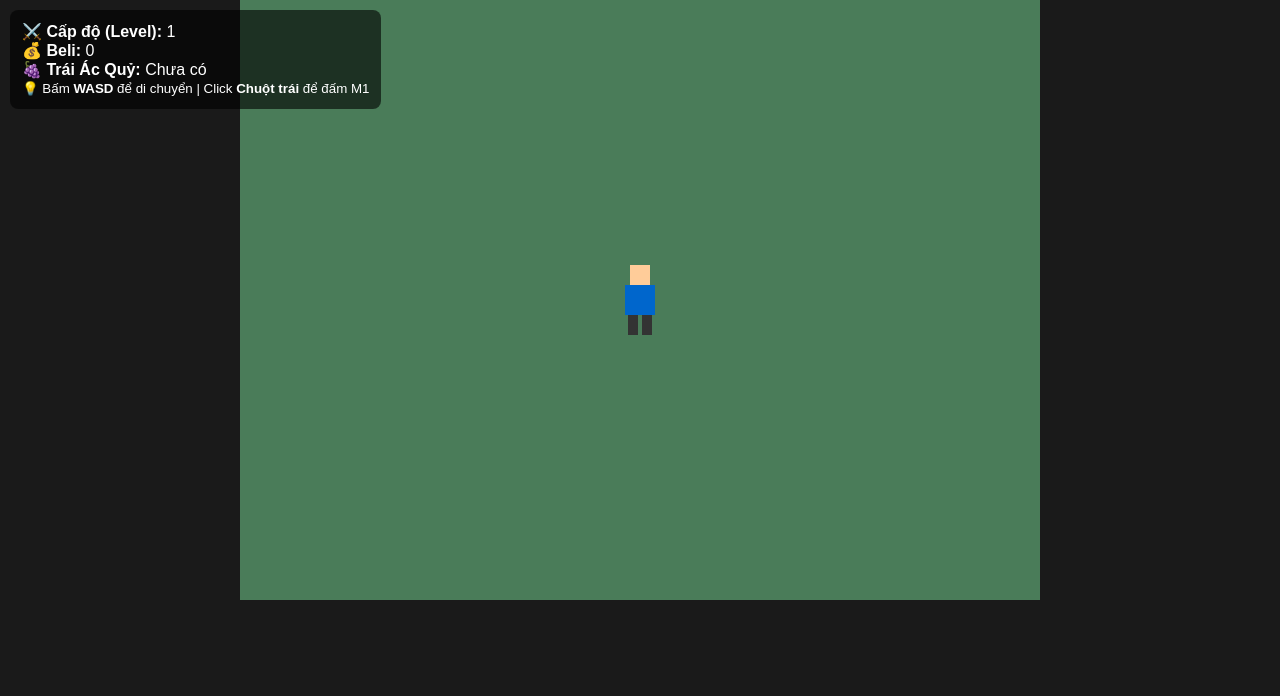
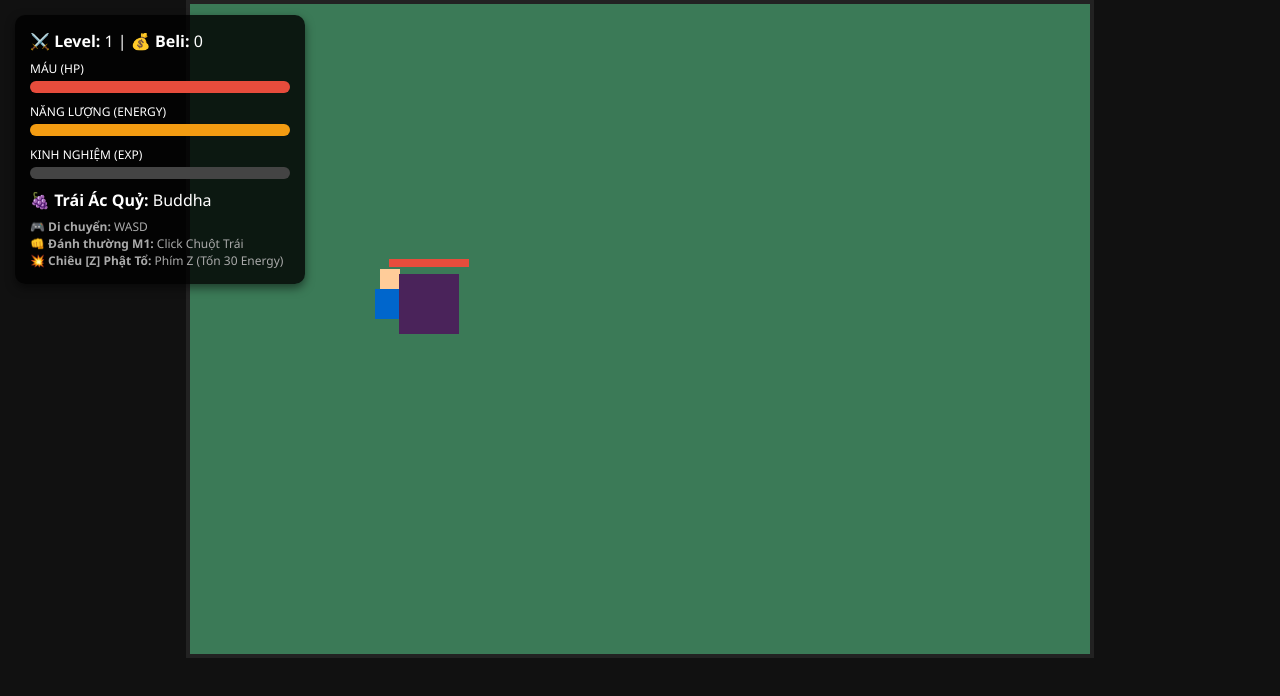
Before and after one commit to billyvippro-hub/pirate-journey, a website: page index.html in a window 1280 px wide. Drawn offline with Linux system fonts and the light colour scheme; no server answers.

Commit message:
Update index.html

```diff
--- a/index.html
+++ b/index.html
@@ -2,147 +2,239 @@
 <html lang="vi">
 <head>
     <meta charset="UTF-8">
-    <title>Blox Fruits Web Edition - R15 Avatar</title>
+    <title>Blox Fruits Web - Advanced R15 Edition</title>
     <style>
-        body {
-            margin: 0;
-            overflow: hidden;
-            background-color: #1a1a1a;
-            font-family: Arial, sans-serif;
+        body { margin: 0; overflow: hidden; background: #111; font-family: 'Segoe UI', sans-serif; }
+        #canvas { display: block; margin: 0 auto; background: #3b7a57; border: 4px solid #222; }
+        #ui {
+            position: absolute; top: 15px; left: 15px; color: white;
+            background: rgba(0,0,0,0.8); padding: 15px; border-radius: 10px; width: 260px;
+            box-shadow: 0 4px 10px rgba(0,0,0,0.5);
         }
-        #gameCanvas {
-            background: #4a7c59; /* Thảm cỏ đảo khởi đầu */
-            display: block;
-            margin: 0 auto;
-        }
-        #uiOverlay {
-            position: absolute;
-            top: 10px;
-            left: 10px;
-            color: white;
-            background: rgba(0, 0, 0, 0.6);
-            padding: 12px;
-            border-radius: 8px;
-            font-size: 16px;
-        }
+        .bar-bg { width: 100%; background: #444; height: 12px; border-radius: 6px; margin: 4px 0 10px; overflow: hidden; }
+        .bar-fill { height: 100%; transition: width 0.1s; }
+        #hpBar { background: #e74c3c; width: 100%; }
+        #energyBar { background: #f39c12; width: 100%; }
+        #expBar { background: #2ecc71; width: 0%; }
+        .controls { font-size: 12px; color: #aaa; margin-top: 8px; line-height: 1.4; }
     </style>
 </head>
 <body>
 
-    <!-- Khung UI hiển thị thông số nhân vật -->
-    <div id="uiOverlay">
-        <div>⚔️ <b>Cấp độ (Level):</b> <span id="lvlText">1</span></div>
-        <div>💰 <b>Beli:</b> <span id="beliText">0</span></div>
-        <div>🍇 <b>Trái Ác Quỷ:</b> <span id="fruitText">Chưa có</span></div>
-        <small>💡 Bấm <b>WASD</b> để di chuyển | Click <b>Chuột trái</b> để đấm M1</small>
+    <div id="ui">
+        <div>⚔️ <b>Level:</b> <span id="lvl">1</span> | 💰 <b>Beli:</b> <span id="beli">0</span></div>
+
+        <div style="margin-top: 8px; font-size: 12px;">MÁU (HP)</div>
+        <div class="bar-bg"><div id="hpBar" class="bar-fill"></div></div>
+
+        <div style="font-size: 12px;">NĂNG LƯỢNG (ENERGY)</div>
+        <div class="bar-bg"><div id="energyBar" class="bar-fill"></div></div>
+
+        <div style="font-size: 12px;">KINH NGHIỆM (EXP)</div>
+        <div class="bar-bg"><div id="expBar" class="bar-fill"></div></div>
+
+        <div>🍇 <b>Trái Ác Quỷ:</b> <span id="fruit">Buddha</span></div>
+        <div class="controls">
+            🎮 <b>Di chuyển:</b> WASD<br>
+            👊 <b>Đánh thường M1:</b> Click Chuột Trái<br>
+            💥 <b>Chiêu [Z] Phật Tổ:</b> Phím Z (Tốn 30 Energy)
+        </div>
     </div>
 
-    <!-- Khung Render đồ họa Game -->
-    <canvas id="gameCanvas" width="800" height="600"></canvas>
+    <canvas id="canvas" width="900" height="650"></canvas>
 
     <script>
-        // =========================================================
-        // BACKEND URL (Thay link Render của ní vào đây nha bro!)
-        // =========================================================
-        const RENDER_URL = "https://blox-fruits-backend.onrender.com";
+        const RENDER_URL = "https://blox-fruits-backend.onrender.com"; // 👈 Sửa link Render tại đây!
+        const USER_ID = "player123";
 
-        const canvas = document.getElementById('gameCanvas');
+        const canvas = document.getElementById('canvas');
         const ctx = canvas.getContext('2d');
 
-        // Tọa độ & Thông số nhân vật R15
+        // --- NHÂN VẬT CHÍNH R15 ---
         const player = {
-            x: 400,
-            y: 300,
-            speed: 4,
-            width: 30,
-            height: 50,
-            isAttacking: false,
-            attackTimer: 0,
-            // Data lấy từ Render
-            level: 1,
-            beli: 0,
-            fruit: "None"
+            x: 200, y: 300, speed: 4, sizeScale: 1,
+            hp: 100, maxHp: 100, energy: 100, maxEnergy: 100,
+            level: 1, exp: 0, maxExp: 100, beli: 0,
+            isAttacking: false, isBuddha: false, attackTimer: 0,
+            shockwave: null
+        };
+
+        // --- BOSS GORILLA KING ---
+        const boss = {
+            x: 650, y: 300, hp: 300, maxHp: 300, size: 60,
+            speed: 1.5, alive: true, attackCooldown: 0
         };
 
         const keys = {};
-
-        // 1. Lắng nghe phím bấm di chuyển
-        window.addEventListener('keydown', e => keys[e.key.toLowerCase()] = true);
+        window.addEventListener('keydown', e => {
+            keys[e.key.toLowerCase()] = true;
+            if (e.key.toLowerCase() === 'z') useSkillZ();
+        });
         window.addEventListener('keyup', e => keys[e.key.toLowerCase()] = false);
 
-        // 2. Lắng nghe Click chuột trái đấm M1
-        window.addEventListener('mousedown', (e) => {
-            if (e.button === 0 && !player.isAttacking) { // Chuột trái
-                player.isAttacking = true;
-                player.attackTimer = 10; // Hiện hiệu ứng đấm trong 10 frame
-                console.log("👉 Vừa tung cú đấm M1 khói lửa!");
-            }
+        canvas.addEventListener('mousedown', (e) => {
+            if (e.button === 0 && !player.isAttacking) performM1();
         });
 
-        // 3. Tải dữ liệu nhân vật từ Server Render về Web
-        async function loadPlayerData() {
-            try {
-                const res = await fetch(`${RENDER_URL}/api/player/12345`);
-                const data = await res.json();
-                if(data.success) {
-                    player.level = data.playerData.level;
-                    player.beli = data.playerData.beli;
-                    player.fruit = data.playerData.currentFruit;
+        // 1. ĐẤM THƯỜNG M1
+        function performM1() {
+            player.isAttacking = true;
+            player.attackTimer = 8;
 
-                    // Cập nhật lên UI
-                    document.getElementById('lvlText').innerText = player.level;
-                    document.getElementById('beliText').innerText = player.beli;
-                    document.getElementById('fruitText').innerText = player.fruit;
-                }
-            } catch (err) {
-                console.warn("⚠️ Không kết nối được Render Backend, xài data tạm nha bro!");
+            // Xử lý gây sát thương cho Boss
+            const reach = 50 * player.sizeScale;
+            const dist = Math.hypot(player.x - boss.x, player.y - boss.y);
+            if (boss.alive && dist < reach + boss.size) {
+                const dmg = 25 * player.sizeScale;
+                boss.hp -= dmg;
+                console.log(`💥 Đấm M1 trúng Boss! Mất ${dmg} HP!`);
+                if (boss.hp <= 0) killBoss();
             }
         }
 
-        // 4. Vòng lặp cập nhật & vẽ Game (Game Loop)
-        function gameLoop() {
-            // -- Cập nhật vị trí di chuyển --
-            if (keys['w'] || keys['arrowup']) player.y -= player.speed;
-            if (keys['s'] || keys['arrowdown']) player.y += player.speed;
-            if (keys['a'] || keys['arrowleft']) player.x -= player.speed;
-            if (keys['d'] || keys['arrowright']) player.x += player.speed;
+        // 2. SKILL Z TRÁI PHẬT TỔ (BUDDHA)
+        function useSkillZ() {
+            if (player.energy < 30) return;
+            player.energy -= 30;
 
-            // Xóa khung hình cũ
-            ctx.clearRect(0, 0, canvas.width, canvas.height);
+            // Kích hoạt hóa vàng & Phóng Sóng Âm (Shockwave)
+            player.isBuddha = true;
+            player.sizeScale = 1.8; // Biến to gấp đôi
+            player.shockwave = { x: player.x, y: player.y, radius: 20, maxRadius: 120 };
 
-            // -- Vẽ nhân vật R15 (Khối hộp) --
-            // Thân (Torso)
-            ctx.fillStyle = '#0066cc';
-            ctx.fillRect(player.x - 15, player.y - 15, 30, 30);
+            // Gây sát thương diện rộng (AoE)
+            const dist = Math.hypot(player.x - boss.x, player.y - boss.y);
+            if (boss.alive && dist < 150) {
+                boss.hp -= 80;
+                if (boss.hp <= 0) killBoss();
+            }
+        }
 
-            // Đầu (Head)
-            ctx.fillStyle = '#ffcc99';
-            ctx.fillRect(player.x - 10, player.y - 35, 20, 20);
+        // 3. TIÊU DIỆT BOSS & THƯỞNG
+        function killBoss() {
+            boss.alive = false;
+            player.exp += 60;
+            player.beli += 5000;
 
-            // Chân R15 (Legs)
-            ctx.fillStyle = '#333333';
-            ctx.fillRect(player.x - 12, player.y + 15, 10, 20);
-            ctx.fillRect(player.x + 2, player.y + 15, 10, 20);
+            if (player.exp >= player.maxExp) {
+                player.level++;
+                player.exp -= player.maxExp;
+                player.maxExp = Math.floor(player.maxExp * 1.5);
+                player.maxHp += 20; player.hp = player.maxHp;
+            }
 
-            // -- Vẽ Hiệu ứng đấm M1 --
-            if (player.isAttacking) {
-                ctx.fillStyle = '#ff9900';
-                ctx.beginPath();
-                ctx.arc(player.x + 25, player.y, 15, 0, Math.PI * 2); // Cú đấm lửa
-                ctx.fill();
+            updateUI();
+            saveDataToRender();
 
-                player.attackTimer--;
-                if (player.attackTimer <= 0) {
-                    player.isAttacking = false;
+            // Hồi sinh Boss sau 4 giây
+            setTimeout(() => {
+                boss.hp = boss.maxHp;
+                boss.x = 650; boss.y = 300;
+                boss.alive = true;
+            }, 4000);
+        }
+
+        // 4. LƯU TIẾN TRÌNH LÊN RENDER
+        async function saveDataToRender() {
+            try {
+                await fetch(`${RENDER_URL}/api/player/save`, {
+                    method: 'POST',
+                    headers: { 'Content-Type': 'application/json' },
+                    body: JSON.stringify({
+                        userId: USER_ID, level: player.level,
+                        exp: player.exp, beli: player.beli
+                    })
+                });
+            } catch (e) { console.warn("Lỗi Save!"); }
+        }
+
+        // 5. CẬP NHẬT GIAO DIỆN UI
+        function updateUI() {
+            document.getElementById('lvl').innerText = player.level;
+            document.getElementById('beli').innerText = player.beli;
+            document.getElementById('hpBar').style.width = (player.hp / player.maxHp * 100) + '%';
+            document.getElementById('energyBar').style.width = (player.energy / player.maxEnergy * 100) + '%';
+            document.getElementById('expBar').style.width = (player.exp / player.maxExp * 100) + '%';
+        }
+
+        // --- VÒNG LẶP CHÍNH (GAME LOOP) ---
+        function loop() {
+            // -- Di chuyển Player --
+            if (keys['w']) player.y -= player.speed;
+            if (keys['s']) player.y += player.speed;
+            if (keys['a']) player.x -= player.speed;
+            if (keys['d']) player.x += player.speed;
+
+            // Hồi Năng lượng tự động
+            if (player.energy < player.maxEnergy) player.energy += 0.1;
+
+            // -- AI Boss Rượt Đấm --
+            if (boss.alive) {
+                const angle = Math.atan2(player.y - boss.y, player.x - boss.x);
+                const dist = Math.hypot(player.x - boss.x, player.y - boss.y);
+
+                if (dist > 40) {
+                    boss.x += Math.cos(angle) * boss.speed;
+                    boss.y += Math.sin(angle) * boss.speed;
+                } else {
+                    // Boss đấm Player
+                    boss.attackCooldown++;
+                    if (boss.attackCooldown > 40) {
+                        player.hp = Math.max(0, player.hp - 10);
+                        boss.attackCooldown = 0;
+                        updateUI();
+                    }
                 }
             }
 
-            requestAnimationFrame(gameLoop);
+            // -- VẼ ĐỒ HỌA --
+            ctx.clearRect(0, 0, canvas.width, canvas.height);
+
+            // Vẽ Sóng Âm Trái Buddha
+            if (player.shockwave) {
+                ctx.strokeStyle = '#f1c40f';
+                ctx.lineWidth = 4;
+                ctx.beginPath();
+                ctx.arc(player.shockwave.x, player.shockwave.y, player.shockwave.radius, 0, Math.PI * 2);
+                ctx.stroke();
+                player.shockwave.radius += 8;
+                if (player.shockwave.radius > player.shockwave.maxRadius) player.shockwave = null;
+            }
+
+            // Vẽ Player R15 (Tùy biến vàng kim nếu đang bật Buddha)
+            const s = player.sizeScale;
+            ctx.fillStyle = player.isBuddha ? '#f1c40f' : '#0066cc'; // Thân
+            ctx.fillRect(player.x - 15 * s, player.y - 15 * s, 30 * s, 30 * s);
+            ctx.fillStyle = '#ffcc99'; // Đầu
+            ctx.fillRect(player.x - 10 * s, player.y - 35 * s, 20 * s, 20 * s);
+
+            // Hiệu ứng M1
+            if (player.isAttacking) {
+                ctx.fillStyle = '#e67e22';
+                ctx.beginPath();
+                ctx.arc(player.x + 30 * s, player.y, 15 * s, 0, Math.PI * 2);
+                ctx.fill();
+                player.attackTimer--;
+                if (player.attackTimer <= 0) player.isAttacking = false;
+            }
+
+            // Vẽ Boss Gorilla King & Thanh Máu Boss
+            if (boss.alive) {
+                ctx.fillStyle = '#4a235a';
+                ctx.fillRect(boss.x - boss.size/2, boss.y - boss.size/2, boss.size, boss.size);
+
+                // Máu Boss
+                ctx.fillStyle = '#222';
+                ctx.fillRect(boss.x - 40, boss.y - 45, 80, 8);
+                ctx.fillStyle = '#e74c3c';
+                ctx.fillRect(boss.x - 40, boss.y - 45, (boss.hp / boss.maxHp) * 80, 8);
+            }
+
+            updateUI();
+            requestAnimationFrame(loop);
         }
 
-        // Chạy game!
-        loadPlayerData();
-        gameLoop();
+        loop();
     </script>
 </body>
 </html>
```
